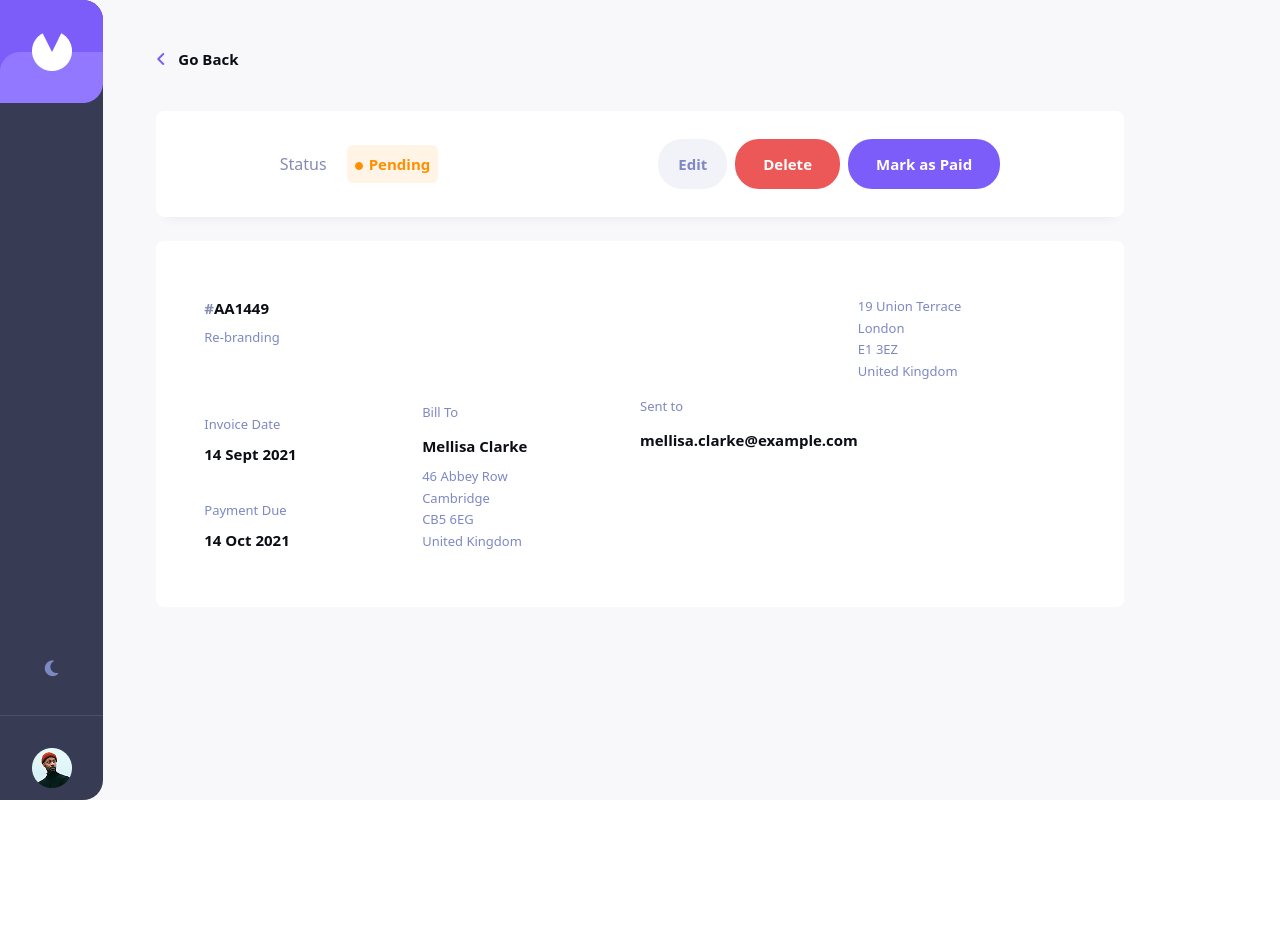
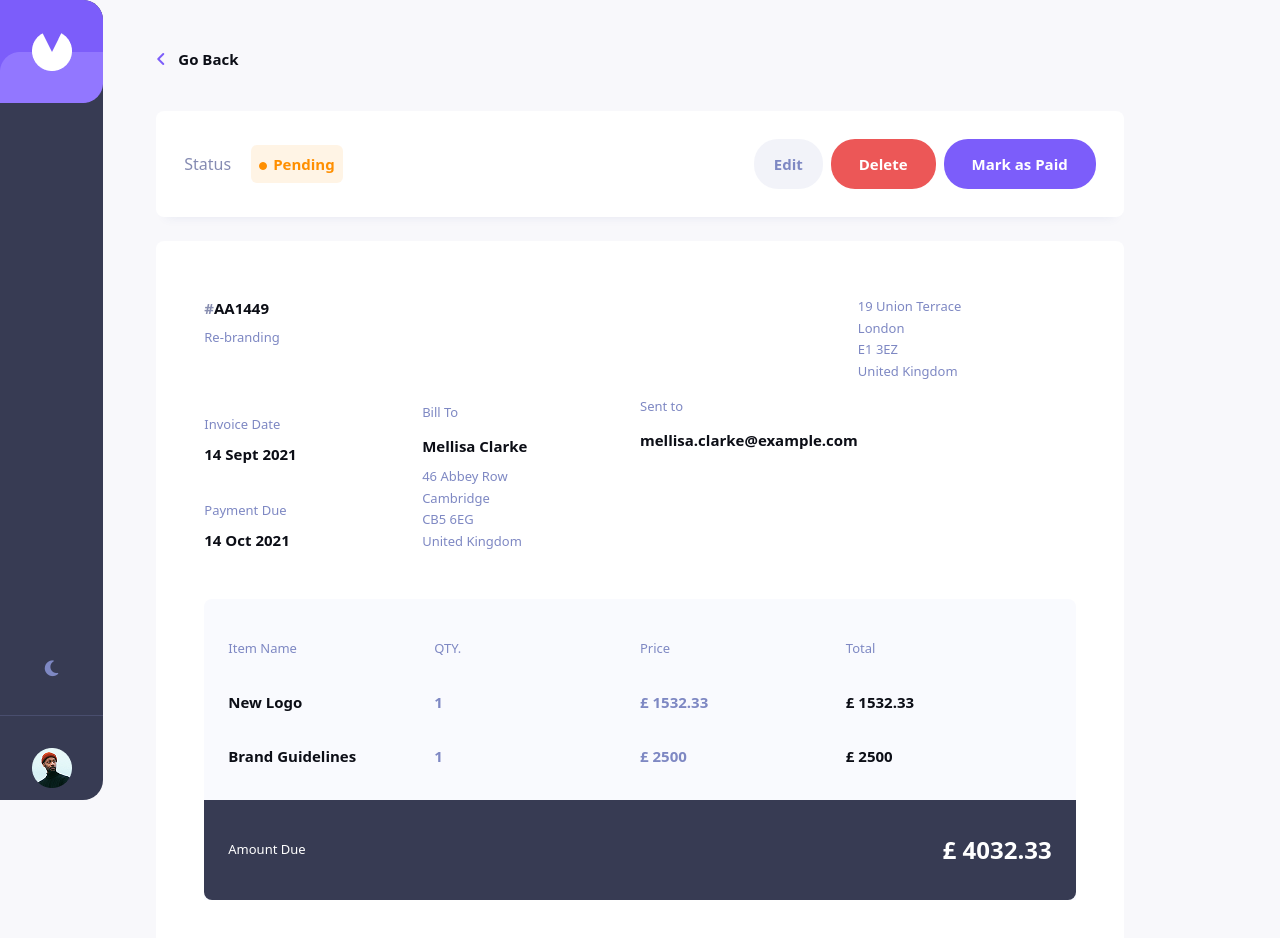
Before and after one commit to NwakanmaEmmanuel/invoice-management-app, a React (Vite) app: page /invoice/AA1449 in a window 1280 px wide. Shown: the top 938 px of the page. Before the commit the page ends 800 px from the top, so only its background shows below. Built offline with nearby package versions, Linux system fonts and the light colour scheme.

Commit message:
feat: enhance InvoiceDetails component with item details and total amount due display

```diff
--- a/src/components/InvoiceDetails.tsx
+++ b/src/components/InvoiceDetails.tsx
@@ -2,6 +2,7 @@ import React from 'react'
 import { useParams } from 'react-router-dom';
 import invoices from '../data/invoice';
 import { formatDate } from '../utils/helpers';
+import { useNavigate } from 'react-router-dom';
 
 function InvoiceDetails() {
 
@@ -16,25 +17,27 @@ function InvoiceDetails() {
     Draft: "bg-[#373B53]/10 text-[#373B53]",
     }
 
+  const navigate = useNavigate()
+
   return (
     <div className='mt-12 '>
-      <div className='flex items-center gap-3'>
+      <div className='flex items-center gap-3 cursor-pointer' onClick={ () => navigate(-1)}>
         <i className="fa-solid fa-angle-left font-extrabold  text-[#7C5DFA]"></i>
         <h1 className='text-[15px] text-[#0C0E16] font-bold'>Go Back</h1>
       </div>
 
-      <div className='bg-[#FFFFFF] shadow-[0px_10px_10px_-10px_#48549F1A] flex items-center justify-center gap-[220px] rounded-lg px-7 py-7 mt-10'>
+      <div className='bg-[#FFFFFF] shadow-[0px_10px_10px_-10px_#48549F1A] flex items-center justify-between rounded-lg px-7 py-7 mt-10'>
         <div className="flex items-center gap-5">
           <p className='text-[#858BB2] font-medium'>Status</p>
           <button className={`${statusStyles[invoice.status]}   text-[15px] font-bold px-2 py-2 rounded-md `}>
-            <span className=" h-[8px] bg-current w-[8px] rounded-md inline-block border-solid border mr-1.5"></span>{invoice.status}
+            <span className=" h-[8px] bg-current w-[8px] rounded-full inline-block border-solid border mr-1.5"></span>{invoice.status}
           </button>
         </div>
 
         <div className='flex gap-2'>
-          <button className='bg-[#7E88C3]/10 font-bold text-[15px] rounded-3xl px-5 py-3 text-[#7E88C3]'>Edit</button>
+          <button className='bg-[#7E88C3]/10 font-bold text-[15px] rounded-3xl px-5 py-3 text-[#7E88C3] hover:bg-[#DFE3FA]'>Edit</button>
           <button className='bg-[#EC5757] text-[15px] font-bold px-7 py-3.5 rounded-3xl text-white hover:bg-[#FF9797] '>Delete</button>
-          <button className='bg-[#7C5DFA] text-[15px] font-bold px-7 py-3.5 text-white rounded-3xl'>Mark as Paid</button>
+          <button className='bg-[#7C5DFA] text-[15px] font-bold px-7 py-3.5 text-white rounded-3xl hover:bg-[#9277FF]'>Mark as Paid</button>
         </div>
       </div>
 
@@ -77,6 +80,48 @@ function InvoiceDetails() {
             <p className='text-[13px] font-medium text-[#7E88C3] mb-[2px]'>{invoice.senderAddress.country}</p>
           </div>
         </div>
+
+        <div className='bg-[#F9FAFE] mt-12 rounded-tl-[8px] rounded-tr-[8px] pt-10'>
+          <div className='grid grid-cols-4 px-6 mb-8'>
+            <p className='text-[13px] font-medium text-[#7E88C3]'>Item Name</p>
+            <p className='text-[13px] font-medium text-[#7E88C3]'>QTY.</p>
+            <p className='text-[13px] font-medium text-[#7E88C3]'>Price</p>
+            <p className='text-[13px] font-medium text-[#7E88C3]'>Total</p>
+          </div>
+
+          {invoice.items.map((item, index) => (
+            <div
+              key={index}
+              className='grid grid-cols-4 px-6 items-center mb-8'
+            >
+              <h1 className='text-[15px] font-bold text-[#0C0E16]'>
+                {item.name}
+              </h1>
+
+              <p className='text-[15px] font-bold text-[#7E88C3]'>
+                {item.quantity}
+              </p>
+
+              <p className='text-[15px] font-bold text-[#7E88C3]'>
+                £ {item.price}
+              </p>
+
+              <p className='text-[15px] font-bold text-[#0C0E16]'>
+                £ {item.total}
+              </p>
+            </div>
+          ))}
+
+          <div className='bg-[#373B53] rounded-br-lg rounded-bl-lg flex items-center px-6 py-8 justify-between'>
+            <p className='text-[13px] font-medium text-white'>
+              Amount Due
+            </p>
+
+            <h1 className='text-[24px] font-bold text-white'>
+              £ {invoice.total}
+            </h1>
+          </div>
+        </div>
       </div>
     </div>
 
```
